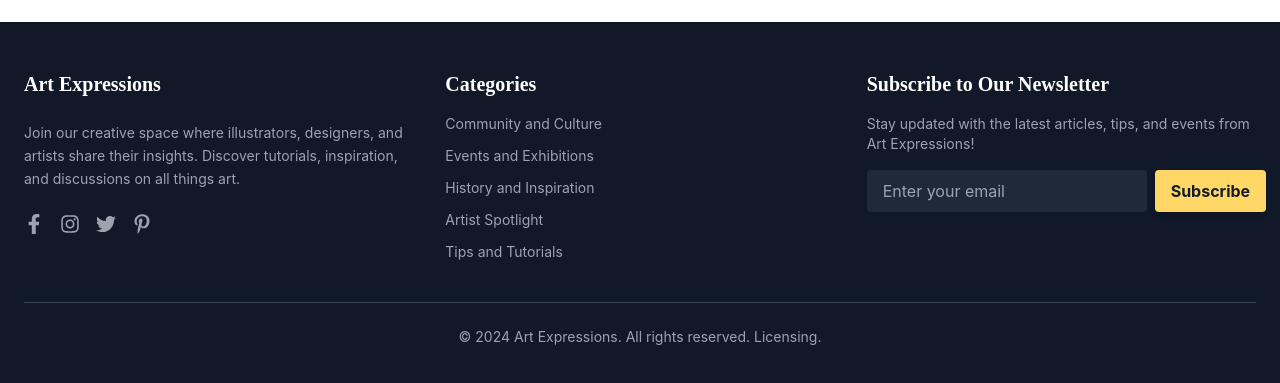
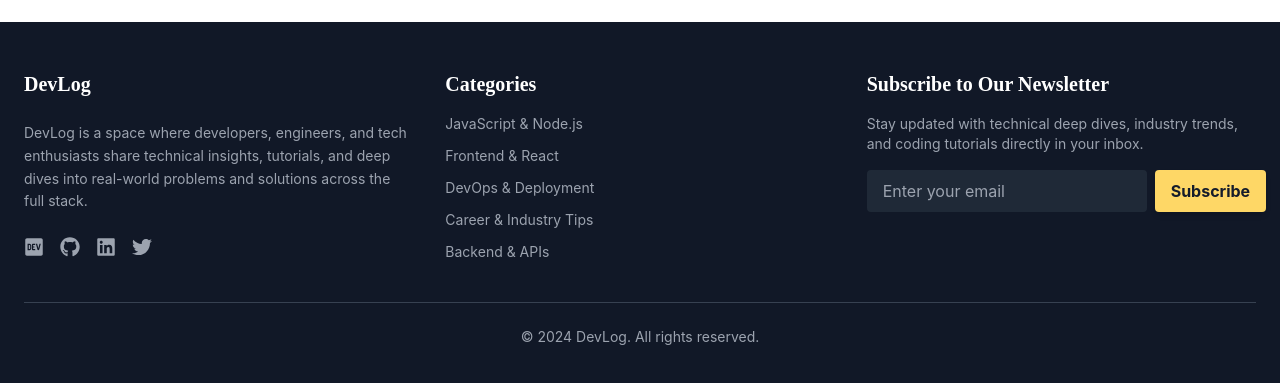
Before and after one commit to MahwishZa/crud-platform, a React (Create React App) app in the folder client/: page / in a window 1280 px wide. Shown: the part 1074-1457 px from the top of the page. Built offline with nearby package versions, Linux system fonts and the light colour scheme; no server answers; the HTML template or start-up script is replaced by a standard one.

Commit message:
Footer.js

```diff
--- a/client/src/components/Footer.js
+++ b/client/src/components/Footer.js
@@ -1,4 +1,4 @@
-import { FaFacebookF, FaInstagram, FaPinterestP, FaTwitter } from "react-icons/fa";
+import { FaDev, FaGithub, FaLinkedin, FaTwitter } from "react-icons/fa";
 
 const Footer = () => {
     return (
@@ -10,16 +10,16 @@ const Footer = () => {
 
                     {/* Left Section */}
                     <div className="flex flex-col space-y-6">
-                        <h2 className="text-xl text-white font-bold">Art Expressions</h2>
+                        <h2 className="text-xl text-white font-bold">DevLog</h2>
                         <p className="text-gray-400 text-sm leading-relaxed">
-                            Join our creative space where illustrators, designers, and artists share their insights. Discover tutorials, inspiration, and discussions on all things art.
+                            DevLog is a space where developers, engineers, and tech enthusiasts share technical insights, tutorials, and deep dives into real-world problems and solutions across the full stack.
                         </p>
                         <div className="flex space-x-4">
                             {[
-                                { Icon: FaFacebookF, link: "#" },
-                                { Icon: FaInstagram, link: "#" },
+                                { Icon: FaDev, link: "#" },
+                                { Icon: FaGithub, link: "#" },
+                                { Icon: FaLinkedin, link: "#" },
                                 { Icon: FaTwitter, link: "#" },
-                                { Icon: FaPinterestP, link: "#" },
                             ].map(({ Icon, link }, idx) => (
                                 <a key={idx} href={link} className="text-gray-400 hover:text-white transition-transform transform hover:scale-110">
                                     <Icon size={20} />
@@ -32,7 +32,7 @@ const Footer = () => {
                     <div>
                         <h3 className="text-xl text-white font-semibold mb-4">Categories</h3>
                         <ul className="space-y-3">
-                            {["Community and Culture", "Events and Exhibitions", "History and Inspiration", "Artist Spotlight", "Tips and Tutorials"].map((category, idx) => (
+                            {["JavaScript & Node.js", "Frontend & React", "DevOps & Deployment", "Career & Industry Tips", "Backend & APIs"].map((category, idx) => (
                                 <li key={idx}>
                                     <p className="text-gray-400 text-sm hover:text-white hover:underline transition-colors">
                                         {category}
@@ -46,7 +46,7 @@ const Footer = () => {
                     <div>
                         <h3 className="text-xl text-white font-semibold mb-4">Subscribe to Our Newsletter</h3>
                         <p className="text-gray-400 text-sm mb-4">
-                            Stay updated with the latest articles, tips, and events from Art Expressions!
+                            Stay updated with technical deep dives, industry trends, and coding tutorials directly in your inbox.
                         </p>
                         <form className="flex items-center space-x-2">
                             <input
@@ -67,7 +67,7 @@ const Footer = () => {
                 {/* Footer Bottom Section */}
                 <div className="mt-10 border-t border-gray-700 pt-6 flex flex-col md:flex-row items-center justify-center">
                     <p className="text-gray-400 text-sm">
-                        © 2024 Art Expressions. All rights reserved. Licensing.
+                        © 2024 DevLog. All rights reserved.
                     </p>
                 </div>
             </div>
```
